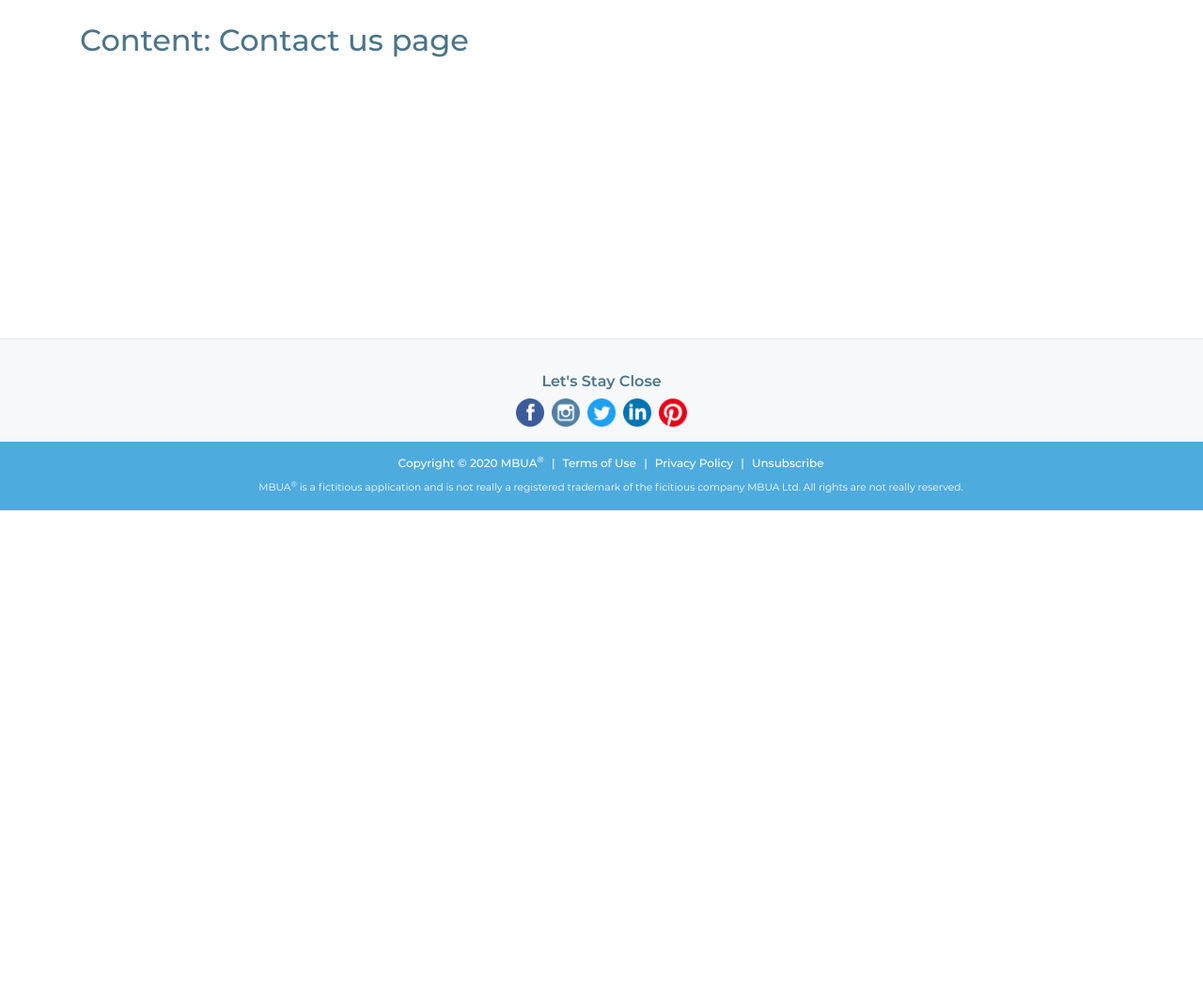
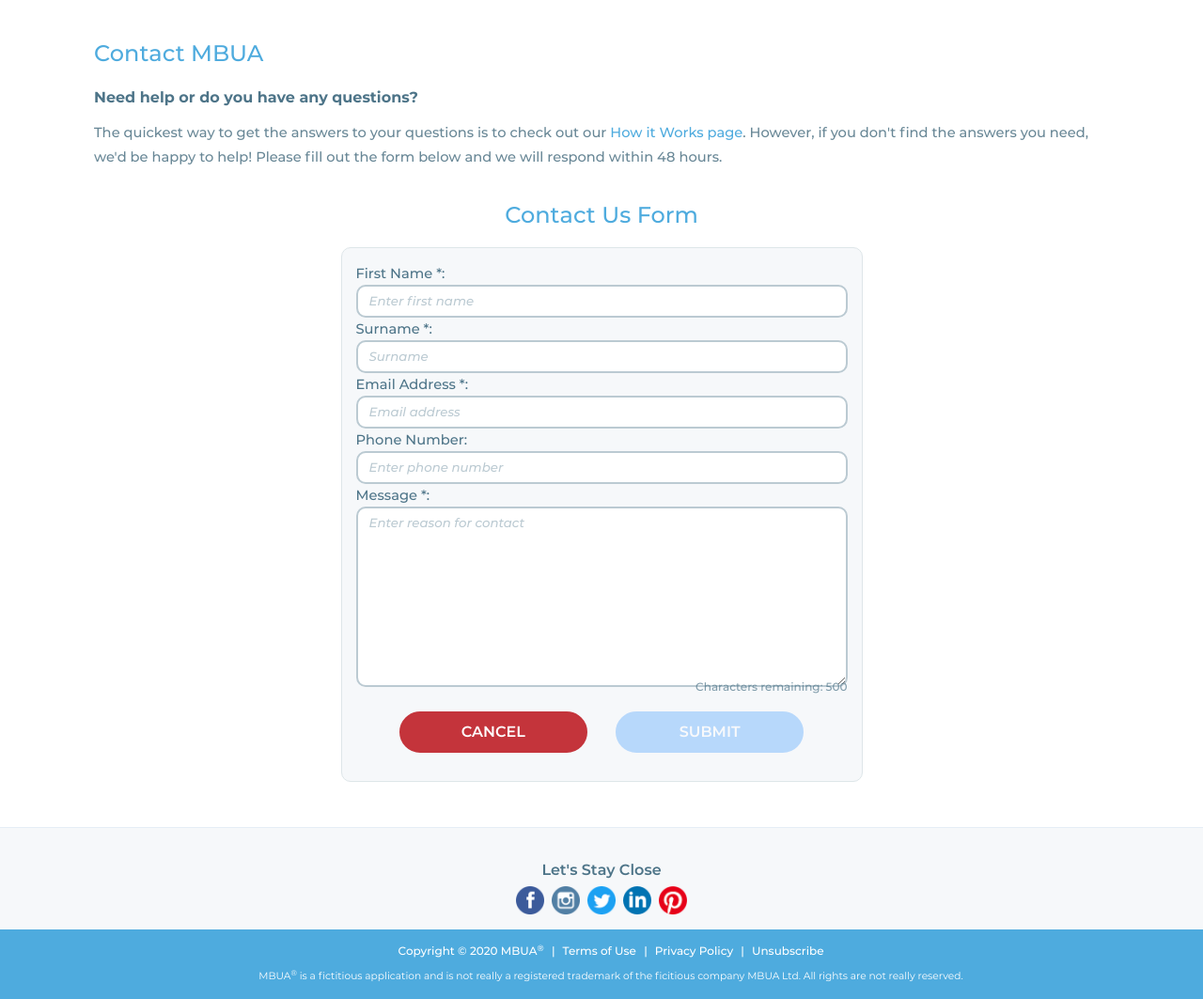
Before and after one commit to mrbrown2207/ms_iv_ua, a Django app: page /content/contact/ in a window 1280 px wide. Shown: the part 257-1320 px from the top of the page at 94% size. Before the commit the page ends 800 px from the top, so only its background shows below. Run offline with Django 3.2, Linux system fonts and the light colour scheme; some libraries are stand-ins or nearby versions.

Commit message:
Added contact us page and form

```diff
--- /dev/null
+++ b/content/forms.py
@@ -0,0 +1,63 @@
+from django import forms
+from django.core.validators import RegexValidator
+
+
+class ContactForm(forms.Form):
+    """Simple contact form"""
+
+    phone_regx = RegexValidator(regex=r'^\+?1?\d{9,15}$', message="Phone number must be entered in the format: '+999999999'. Up to 15 digits allowed.")
+
+    first_name = forms.CharField(
+        label='First Name *',
+        min_length=5, max_length=40,
+        required=True,
+        widget=forms.TextInput(attrs={
+            'class':'form-control alpha-only ua-required text-capitalize',
+            'aria-describedby':'first name',
+            'placeholder':"Enter first name",
+        })
+    )
+
+    surname = forms.CharField(
+        label='Surname *',
+        min_length=5, max_length=40,
+        required=True,
+        widget=forms.TextInput(attrs={
+            'class':'form-control alpha-only ua-required text-capitalize',
+            'aria-describedby':'Surname',
+            'placeholder':'Surname',
+        })
+    )
+
+    email_addr = forms.CharField(
+        label='Email Address *',
+        min_length=3, max_length=40,
+        required=True,
+        widget=forms.TextInput(attrs={
+            'class':'form-control ua-required text-lowercase',
+            'aria-describedby':'email address',
+            'placeholder':'Email address',
+        })
+    )
+
+    phone = forms.CharField(
+        label='Phone Number',
+        min_length=5, max_length=19,
+        validators=[phone_regx],
+        widget=forms.TextInput(attrs={
+            'class':'form-control',
+            'aria-describedby':'phone number',
+            'placeholder':'Enter phone number',
+        })
+    )
+
+    msg = forms.CharField(
+        label='Message *',
+        min_length=1, max_length=500,
+        widget=forms.Textarea(attrs={
+            'class':'form-control ua-required',
+            'aria-describedby':'your message',
+            'placeholder':'Enter reason for contact',
+            'cols':70, 'rows':8,
+        })
+    )
--- a/content/templates/contact.html
+++ b/content/templates/contact.html
@@ -1,5 +1,55 @@
-{% extends 'base.html' %}
+{% extends "base.html" %}
+{% load bootstrap_tags %}
 
 {% block content %}
-<h1>Content: Contact us page</h1>
+<!-- Page Header -->
+<section class="page-title container mb-3">
+    <div class="row justify-content-center mt-md-3">
+        <div class="col">
+            <h3 class="my-md-3">Contact MBUA</h3>
+            <h5 class="charcoal">Need help or do you have any questions?</h5>
+            <p>
+                The quickest way to get the answers to your questions is to check out our
+                <a href="{% url 'howitworks' %}">How it Works page</a>. However, if you don't find the answers
+                you need, we'd be happy to help! Please fill out the form below and we will respond within 48 hours.
+            </p>
+        </div>
+    </div>
+</section>
+
+<!-- Body -->
+<section class="login-form">
+    <main role="main" class="container">
+        <h3 class="text-center mt-3 mb-3">Contact Us Form</h3>
+        <div class="row justify-content-center">
+            <form class="form-container col-md-6 col-sm-12" method="POST" id="contact-form" action="{% url 'contact' %}">
+                {% csrf_token %}
+                <div class="row">
+                    <div class="col-12">
+                        {{ contact_form | as_bootstrap}}
+                    </div>
+                </div>
+                <div class="text-right">
+                    <small class="form-text">Characters remaining: <span class="char-count">500</span></small>
+                </div>
+                <div class="row mt-3">
+                    <div class="offset-md-1 col-5">
+                        <p class="text-center">
+                            <a href="{% url 'filters' request.session.issue_filter %}" role="button" id="cancel-btn" name="cancel-btn" class="btn btn-ua destructive w-100">Cancel</a>
+                        </p>
+                    </div>
+                    <div class="col-5">
+                        <p class="text-center">
+                            {% if enable_submit %}
+                            <button id="submit-btn" type="submit-btn" name="submit-btn" class="btn btn-primary btn-ua w-100">Submit</button>
+                            {% else %}
+                            <button id="submit-btn" type="submit-btn" name="submit-btn" class="btn btn-primary btn-ua w-100 ua-disabled">Submit</button>
+                            {% endif %}
+                        </p>
+                    </div>
+                </div>
+            </form>
+        </div>
+    </main>
+</section>
 {% endblock %}
--- a/content/views.py
+++ b/content/views.py
@@ -1,4 +1,7 @@
-from django.shortcuts import render
+from django.shortcuts import render, reverse, redirect
+from django.contrib import messages
+from .forms import ContactForm
+
 
 # Create your views here.
 def howitworks(request):
@@ -11,4 +14,26 @@ def about(request):
 
 def contact(request):
     """A view that displays the contact us page"""
-    return render(request, "contact.html")
+    # By default we do not want the submit button enabled until they
+    # entered all required fields.
+    enable_submit = False
+
+    if request.method == "POST":
+        contact_form = ContactForm(request.POST)
+
+        if contact_form.is_valid():
+            # Code would go here to send email to MBUA. For now, just display
+            # a success message. Also note, that success message would most likely
+            # be in a modal dialog in reality.
+
+            messages.add_message(request, messages.SUCCESS, "Thank you for your message. Someone will be in contact within 48 hours.")
+            return redirect(reverse('filters', args=(request.session['issue_filter'],)))
+        else:
+            # They have entered all the fields required, but something failed validation.
+            # Leave submit button enabled so they don't have to re-enter all fields.
+            enable_submit = True
+
+    else:
+        contact_form = ContactForm()
+
+    return render(request, "contact.html", {'contact_form': contact_form, 'enable_submit': enable_submit})
--- a/env.py
+++ b/env.py
@@ -5,3 +5,7 @@ os.environ["DEVELOPMENT"] = "1"
 
 os.environ["STRIPE_PUBLISHABLE"] = "pk_test_WMBKACZpZssgDDp6QtieaI4x006vNgiGMQ"
 os.environ["STRIPE_SECRET"] = "sk_test_PGVj0vX5v1UYtq3GNZBoiNiA00Pd6Gnxdo"
+
+os.environ["EIMELO_HOST"] = "fundzzle.com"
+os.environ["EIMELO"] = "testacct@fundzzle.com"
+os.environ["ABTRUSUS"] = "Party911!"
--- a/templates/registration/password_reset_form.html
+++ b/templates/registration/password_reset_form.html
@@ -1,8 +1,4 @@
 {% extends 'base.html' %}
-
-{% block page_title %}Password Reset Page{% endblock %}
-
-{% block page_heading %}Reset Password{% endblock %}
 
 {% block content %}
     <form method="POST">
```
Also changed, not shown: accounts/templates/profile_old.html (deleted, +0 -9 lines), ms_iv_ua/settings.py (+13 -0 lines), db.sqlite3.
